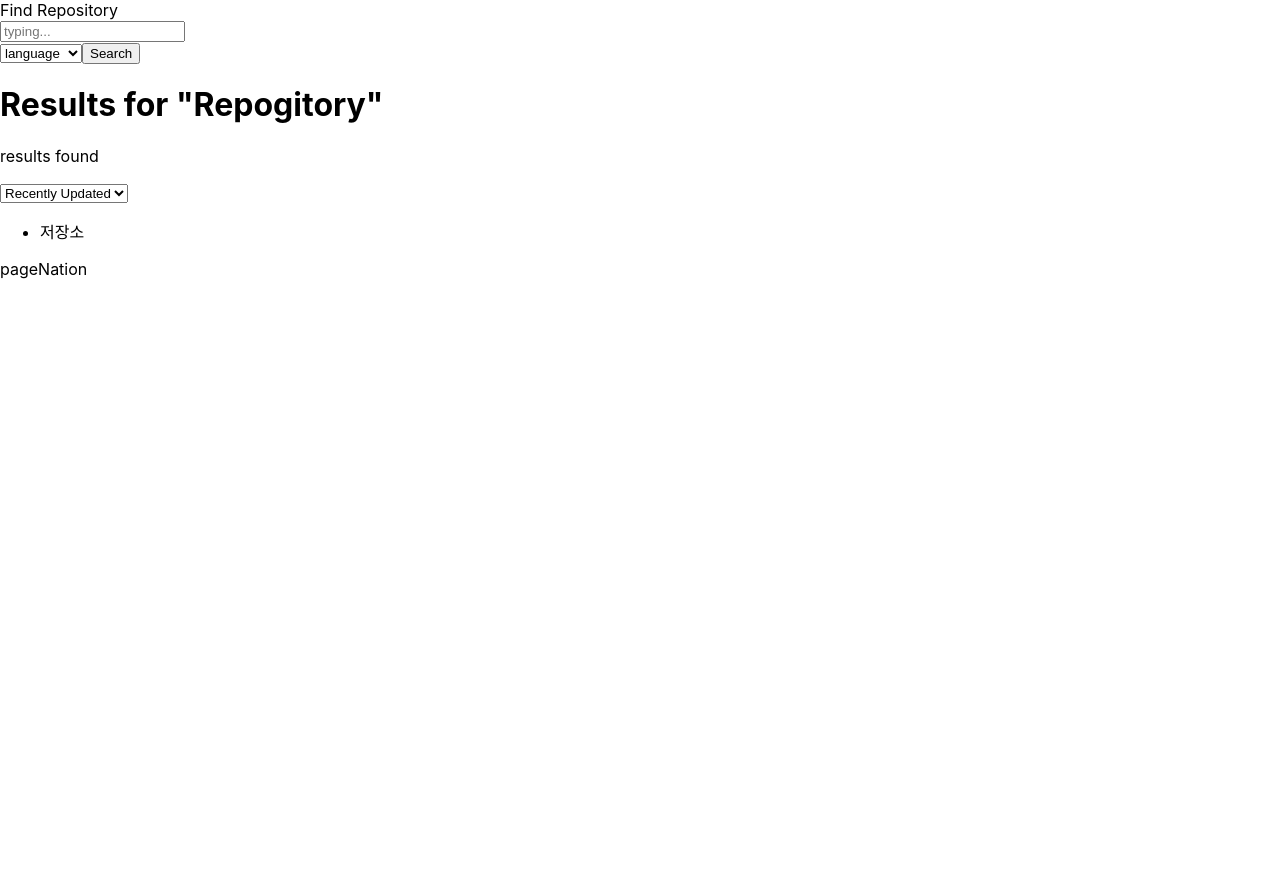
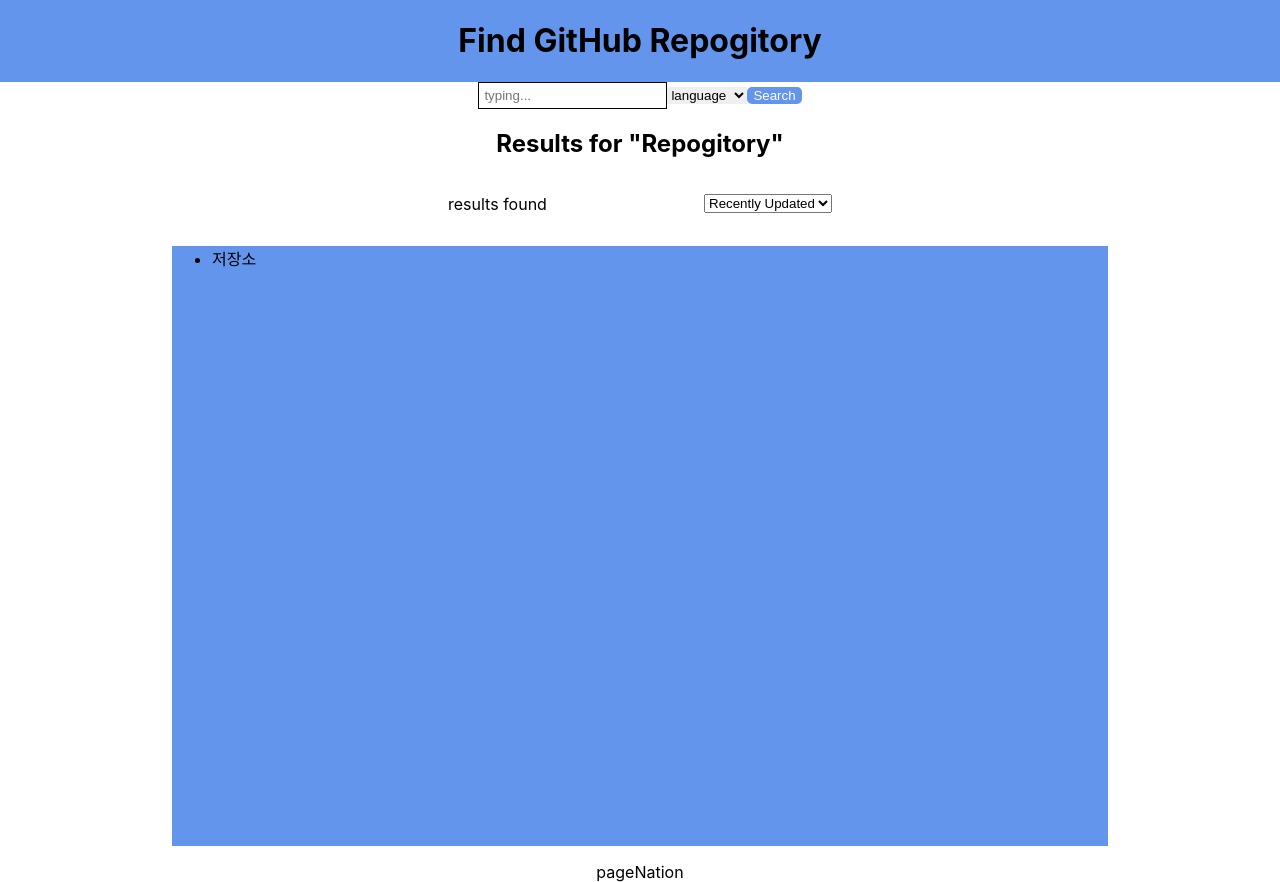
Before and after one commit to gkdfo40/git-login-repository-search, a React (Create React App) app: page / in a window 1280 px wide. Before the commit the page ends 800 px from the top, so only its background shows below. Built offline with nearby package versions, Linux system fonts and the light colour scheme.

Commit message:
feat(searchPage): Add style code

```diff
--- a/src/components/SearchPage/SearchPage.tsx
+++ b/src/components/SearchPage/SearchPage.tsx
@@ -1,17 +1,20 @@
 import { useState } from 'react';
+import styles from './searchPage.module.scss';
 
 const SearchPage = () => {
   const [result, setResult] = useState('Repogitory');
   return (
-    <div>
-      <header>Find Repository</header>
+    <div className={styles.container}>
+      <header>
+        <h1>Find GitHub Repogitory</h1>
+      </header>
 
-      <form>
-        <div>
+      <form className={styles.searchForm}>
+        <div className={styles.inputBox}>
           {/* 돋보기 이미지 */}
           <input type="text" placeholder="typing..." />
         </div>
-        <select>
+        <select className={styles.optionBox}>
           <option selected>language</option>
           <option value="C">C</option>
           <option value="C++">C++</option>
@@ -23,19 +26,21 @@
           <option value="PHP">PHP</option>
           <option value="Kotlin">Kotlin</option>
         </select>
-        <button type="submit">Search</button>
+        <button className={styles.submitbutton} type="submit">
+          Search
+        </button>
       </form>
-      <h1>{`Results for "${result}"`}</h1>
-      <section>
+      <h2>{`Results for "${result}"`}</h2>
+      <section className={styles.filterContainer}>
         <p>results found</p>
-        <select>
+        <select className={styles.filterBox}>
           <option value="Recently Updated" selected>
             Recently Updated
           </option>
           <option value="Best Match">Best Match</option>
         </select>
       </section>
-      <ul>
+      <ul className={styles.repositoriesContainer}>
         <li>저장소</li>
       </ul>
       <div>pageNation</div>
--- /dev/null
+++ b/src/components/SearchPage/searchPage.module.scss
@@ -0,0 +1,58 @@
+.container {
+  display: flex;
+  flex-direction: column;
+  align-items: center;
+  justify-content: center;
+  width: 100%;
+  header {
+    width: 100%;
+    text-align: center;
+    background-color: cornflowerblue;
+  }
+}
+.searchForm {
+  display: flex;
+  flex-direction: row;
+  align-items: center;
+  justify-content: center;
+  .inputBox {
+    display: flex;
+    flex-direction: row;
+    width: fit-content;
+    border: 1px solid black;
+    input {
+      border-style: none;
+      padding: 5px;
+    }
+  }
+  .optionBox {
+    border-style: none;
+  }
+  .submitbutton {
+    border-style: none;
+    background-color: cornflowerblue;
+    border-radius: 5px;
+    color: white;
+  }
+}
+
+.filterContainer {
+  display: flex;
+  flex-direction: row;
+  justify-content: space-between;
+  align-items: center;
+  width: 30%;
+
+  .filterBox {
+    width: fit-content;
+    height: fit-content;
+  }
+}
+.repositoriesContainer {
+  width: 70%;
+  height: 600px;
+  background-color: cornflowerblue;
+  display: flex;
+  flex-direction: column;
+  align-items: flex-start;
+}
```
